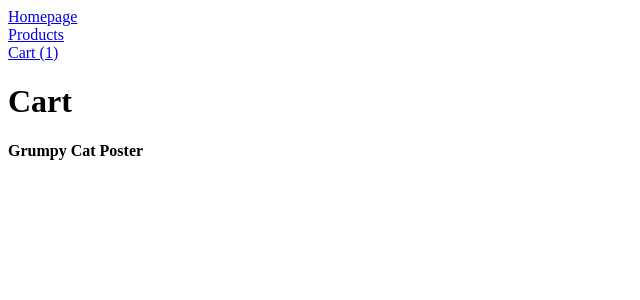
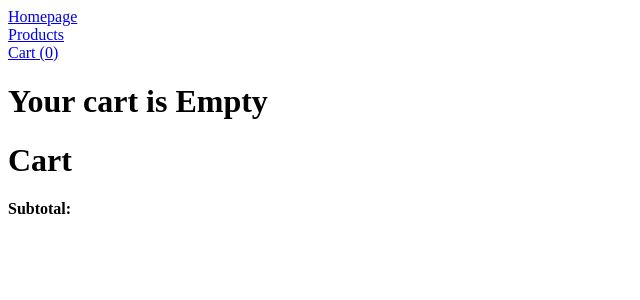
Before and after one commit to xeniakadar/project-shopping-cart, a React (Create React App) app in the folder project-shopping-cart/: page /cart in a window 1280 px wide. Shown: the top 300 px of the page, without its empty margins (0-640 px from the left). Built offline with nearby package versions, Linux system fonts and the light colour scheme.

Commit message:
added name: count format to the cart

```diff
--- a/project-shopping-cart/src/App.js
+++ b/project-shopping-cart/src/App.js
@@ -9,36 +9,10 @@ import ProductsPage from './components/ProductsPage';
 import NotFound from './components/NotFound';
 import productData from './productData';
 
-//first do navbar
-//then connect navbar to cart page
-//connect product details to products
-
 const App = () => {
 
-  const [itemsInCart, setItemsInCart] = useState([
-    {
-      id: "1",
-      img: "./images/img1",
-      name: "Grumpy Cat Poster",
-      description: "Everyone's favorite cat who loves to hate",
-      price: 15
-    }
-  ])
+  const [itemsInCart, setItemsInCart] = useState([])
 
-  // const [fakeItem, setFakeItem] = useState([1])
-
-  // function addToCart() {
-  //   const itemToAdd = "hi"
-
-  //   setFakeItem(prevItemsInCart => {
-  //     return ([
-  //       ...prevItemsInCart,
-  //       itemToAdd]
-  //     )
-  //   })
-
-  //   console.log(fakeItem)
-  // }
   function addToCart(productId) {
     const itemToAdd = productData.find(item => productId === item.id)
 
@@ -49,7 +23,6 @@ const App = () => {
       )
     })
   }
-
 
   return (
     <BrowserRouter>
@@ -63,7 +36,7 @@ const App = () => {
         <Route path="/cart" element={<CartPage itemsInCart={itemsInCart} />} />
         <Route path="*" element={<NotFound />} />
       </Routes>
-      </BrowserRouter>
+    </BrowserRouter>
   )
 }
 
--- a/project-shopping-cart/src/components/CartPage.js
+++ b/project-shopping-cart/src/components/CartPage.js
@@ -1,16 +1,43 @@
 import React from "react";
 
-export default function Cart(props) {
-  const cartItems = props.itemsInCart.map(item => {
-    return <h4 key={item.id}>{item.name}</h4>
-  })
+export default function Cart({itemsInCart}) {
+
+  const itemAndQuantityObject = itemsInCart.reduce((allItems, item) => {
+    if (!allItems[item.id]) {
+      allItems[item.id] = 0;
+    }
+    allItems[item.id]++;
+    return allItems
+  }, {});
+  // returns {1: 3, 5: 2}
+
+  const itemAndQuantity = [];
+  for (const [key, value] of Object.entries(itemAndQuantityObject)) {
+    itemAndQuantity.push({ [key]: value });
+  }
+  //returns [{1:3}, {5:2}]
+
+  function itemName(id) {
+    const itemName = itemsInCart.find(item => item.id === id);
+    return itemName.name
+  }
+
+  const cartItems = itemAndQuantity.map((item)=> {
+    return (
+    <li key={Object.keys(item)[0]}>
+      {itemName(Object.keys(item)[0])}: {Object.values(item)[0]}
+    </li>
+    )
+  });
 
   return (
     <>
+      {itemsInCart.length === 0 && <h1>Your cart is Empty</h1>}
       <h1>Cart</h1>
-      <div>
+      <ul>
         {cartItems}
-      </div>
+      </ul>
+      <h4>Subtotal: </h4>
     </>
   )
 }
```
